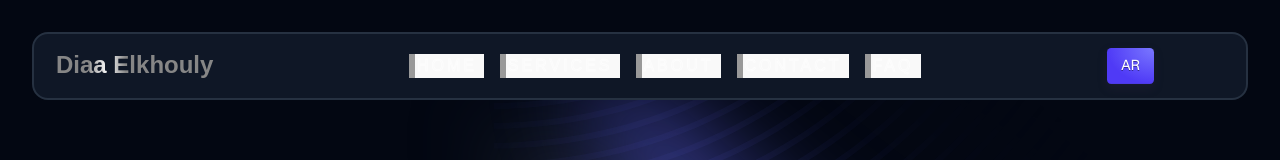
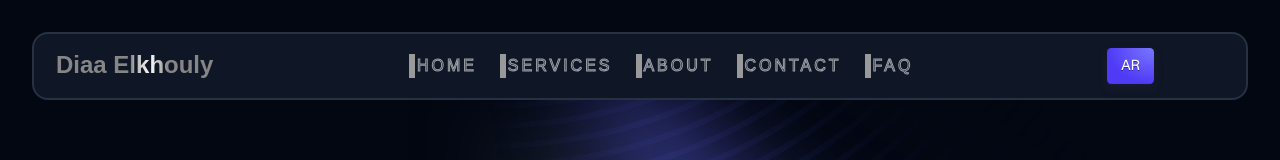
Before and after one commit to DiaaElkhouly/landing-page-demo, a React (Vite) app: page / in a window 1280 px wide. Shown: the top 160 px of the page. Built offline with nearby package versions, Linux system fonts and the light colour scheme.

Commit message:
make logo shine responsive

```diff
--- a/src/assets/components/navbar/navbar.css
+++ b/src/assets/components/navbar/navbar.css
@@ -7,7 +7,7 @@
     background-position: 0;
     -webkit-background-clip: text;
     -webkit-text-fill-color: transparent;
-    animation: shine 3s infinite linear;
+    animation: shine 3s infinite reverse linear;
     animation-fill-mode: forwards;
     -webkit-text-size-adjust: none;
     font-weight: 800;
@@ -15,6 +15,7 @@
     text-decoration: none;
     white-space: nowrap;
     font-family: "Poppins", sans-serif;
+    -webkit-animation: shine 5s infinite linear;
 }
 
 @-moz-keyframes shine {
@@ -119,6 +120,7 @@
     --text-stroke-color: rgba(255, 255, 255, 0.6);
     --animation-color: #999999;
     --fs-size: 1em;
+    background: transparent !important;
     letter-spacing: 3px;
     text-decoration: none;
     font-size: var(--fs-size);
@@ -169,7 +171,7 @@
 
 /* menu */
 .mobileMenu {
-    min-width: 160px;
+    min-width: 150px;
     background: #18233a;
     border-radius: 16px;
     box-shadow: 0 2px 16px 2px rgba(32, 32, 32, 0.12);
@@ -211,6 +213,20 @@
         display: block;
         right: 0;
     }
+
+    @keyframes shine {
+        0% {
+            background-position: 0;
+        }
+
+        60% {
+            background-position: 8rem;
+        }
+
+        100% {
+            background-position: 8rem;
+        }
+    }
 }
 
 @media (min-width: 769px) {
--- a/src/assets/components/navbar/navbar.jsx
+++ b/src/assets/components/navbar/navbar.jsx
@@ -60,7 +60,7 @@ export default function NavBar() {
             {navLinks.map((link) => (
               <button
                 key={link.label}
-                className="link-btn block w-full mb-2"
+                className="link-btn block w-full mb-2 "
                 onClick={() => setTimeout(() => setMenuOpen(false), 1000)}
               >
                 <span className="actual-text">&nbsp;{link.label}&nbsp;</span>
```
